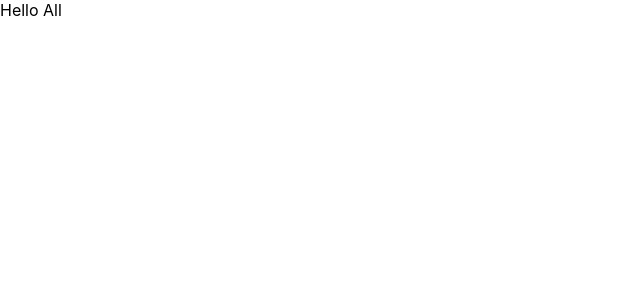
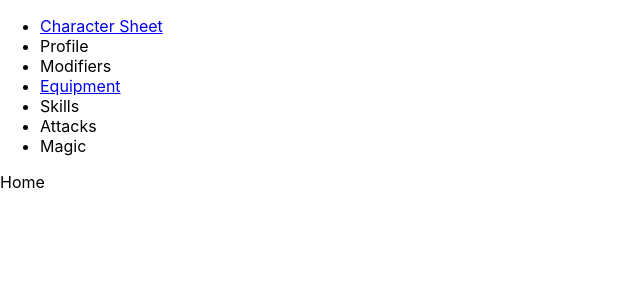
Before and after one commit to nateweis/character_sheet_frontend, a React (Create React App) app: page /character/home in a window 1280 px wide. Shown: the top 300 px of the page, without its empty margins (0-640 px from the left). Built offline with nearby package versions, Linux system fonts and the light colour scheme.

Commit message:
set up and played around with the v6 nav system

```diff
--- a/src/App.js
+++ b/src/App.js
@@ -1,12 +1,24 @@
 import React from 'react';
+import {BrowserRouter, Routes, Route, Navigate} from 'react-router-dom'; //Routes replaced Switch, Navigate replaced Redirect in the react-router update
+
+import Sidebar from './Views/Sidebar/Sidebar';
+import Home from './Views/HomePg/Home';
+import Items from './Views/ItemsPg/Items';
 
 function App(){
 
   return(
-    <>
-      Hello All
-    </>
-  )
+    <BrowserRouter>
+      <Routes>
+          <Route path="character" element={<Sidebar />}>
+             <Route path="home" element={<Home />} />
+             <Route path="items" element={<Items />} />
+          </Route>
+
+          <Route path="*" element={<div>404 page not found</div>} />
+      </Routes>
+    </BrowserRouter>
+  );
 }
 
 export default App;
--- /dev/null
+++ b/src/Views/HomePg/Home.jsx
@@ -0,0 +1,12 @@
+import React from 'react';
+
+function Home(){
+
+  return(
+    <div>
+      Home
+    </div>
+  )
+}
+
+export default Home
--- /dev/null
+++ b/src/Views/ItemsPg/Items.jsx
@@ -0,0 +1,10 @@
+import React from 'react';
+
+export default ()=>{
+
+  return(
+    <div>
+      Items
+    </div>
+  )
+}
--- /dev/null
+++ b/src/Views/Sidebar/Sidebar.jsx
@@ -0,0 +1,22 @@
+import React from 'react';
+import {Outlet, Link} from 'react-router-dom'
+
+function Sidebar(){
+
+  return(
+    <div>
+      <ul>
+          <li> <Link to="home">Character Sheet</Link> </li>
+          <li>Profile</li>
+          <li>Modifiers</li>
+          <li> <Link to="items">Equipment</Link> </li>
+          <li>Skills</li>
+          <li>Attacks</li>
+          <li>Magic</li>
+      </ul>
+      <Outlet />
+    </div>
+  )
+}
+
+export default Sidebar
```
